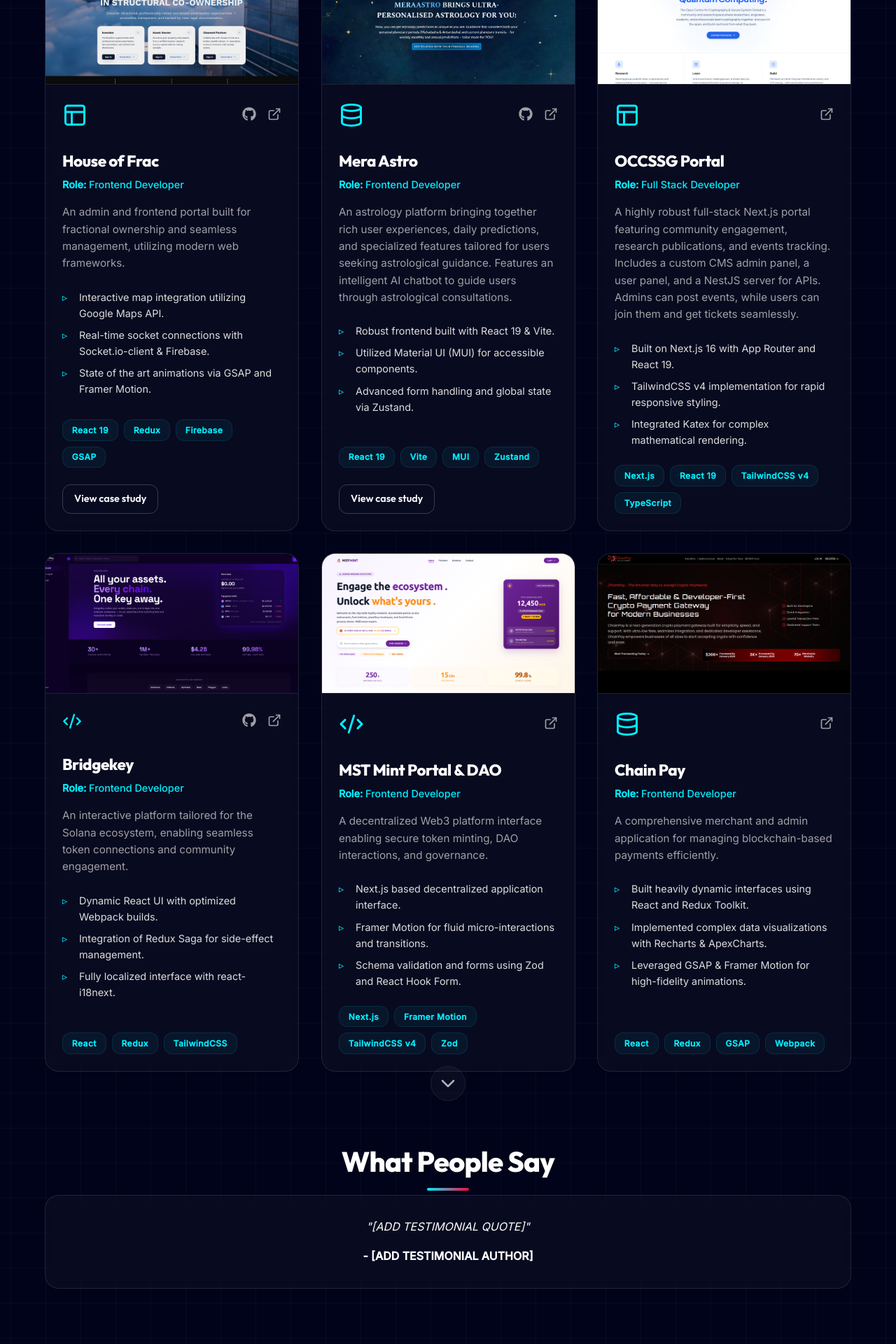
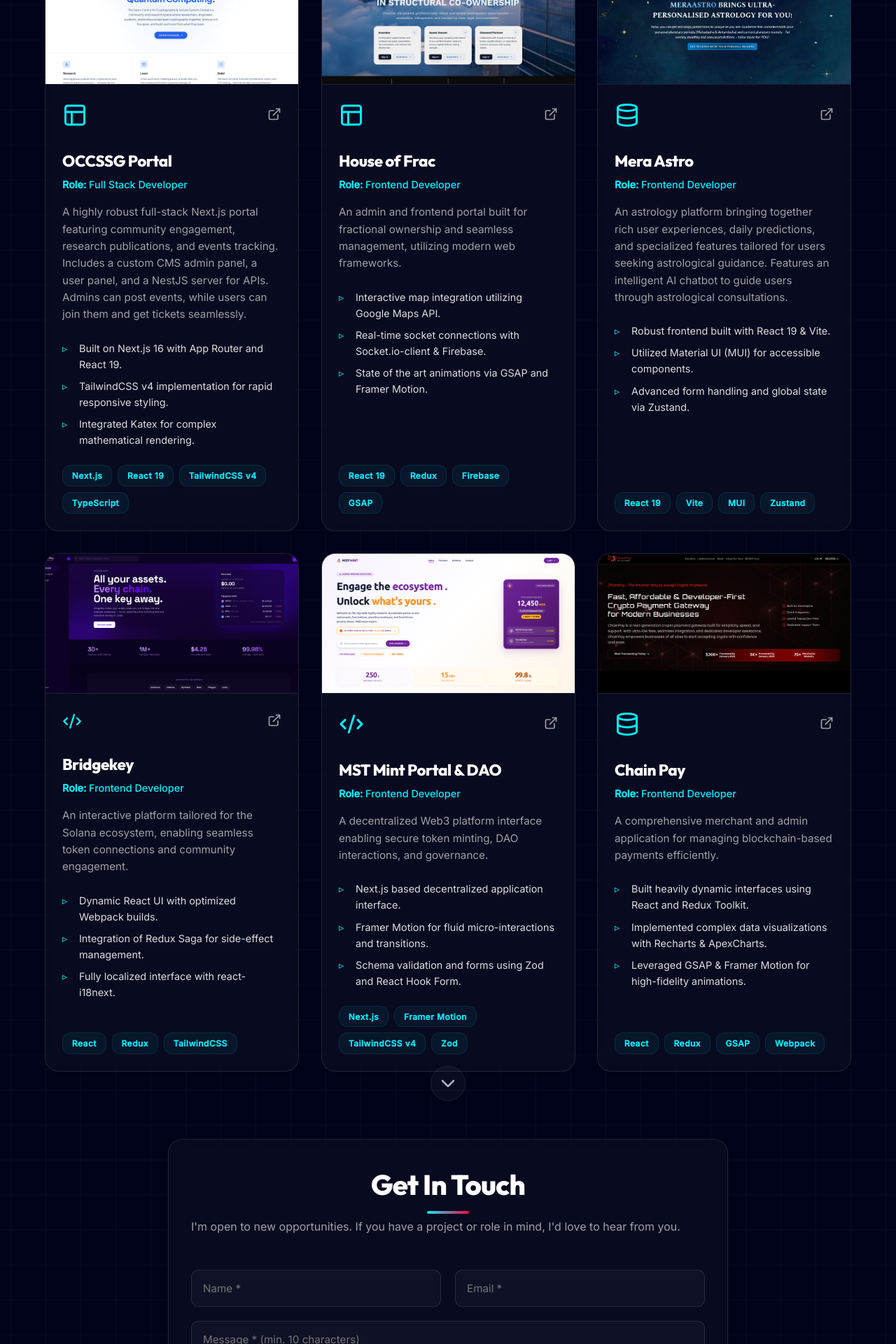
Before and after one commit to kirtikumar01/kirtikumar01.github.io, a Next.js app: page / in a window 1280 px wide. Shown: the part 5100-7020 px from the top of the page at 70% size. Built offline with nearby package versions, Linux system fonts and the light colour scheme; no server answers.

Commit message:
Remove case study/GitHub links, move OCCSSG to first, and remove testimonials

```diff
--- a/src/app/page.tsx
+++ b/src/app/page.tsx
@@ -628,83 +628,6 @@
             <div className={styles.projectsGrid}>
 
 
-              {/* House of Frac */}
-              <motion.div variants={fadeIn} style={{ height: "100%", display: "flex", flexDirection: "column" }}>
-                <TiltCard className={styles.projectCard}>
-                  <img src="/images/projects/house-of-frac.png" alt="House of Frac" className={styles.projectImage} style={{ objectPosition: "top" }} />
-                  <div className={styles.projectContent}>
-                    <div className={styles.projectHeader}>
-                      <motion.div variants={floatAnimation} initial="hidden" animate="visible" style={{ animationDelay: "0.8s" }}>
-                        <Layout className={styles.projectIcon} size={36} />
-                      </motion.div>
-                      <div className={styles.projectLinks}>
-                        {process.env.NODE_ENV !== "production" && (<a href="https://github.com/[ADD REPO]" target="_blank" rel="noopener noreferrer" className={styles.projectLink} title="GitHub Repository"><FaGithub size={20} /></a>)}
-                        {/* TODO: Replace staging URL with production URL */}
-                        <a href="https://staging.houseoffrac.com/" target="_blank" rel="noopener noreferrer" className={styles.projectLink} title="Live Site"><ExternalLink size={20} /></a>
-                      </div>
-                    </div>
-                    <h3 className={styles.projectTitle}>House of Frac</h3>
-                    <p className={styles.projectRole}><strong>Role:</strong> Frontend Developer</p>
-                    <p className={styles.projectDesc}>An admin and frontend portal built for fractional ownership and seamless management, utilizing modern web frameworks.</p>
-                    <ul className={styles.projectWorkings}>
-                      <li>Interactive map integration utilizing Google Maps API.</li>
-                      <li>Real-time socket connections with Socket.io-client & Firebase.</li>
-                      <li>State of the art animations via GSAP and Framer Motion.</li>
-                    </ul>
-                    <div className={styles.projectTechStack}>
-                      <span className={styles.techTag}>React 19</span>
-                      <span className={styles.techTag}>Redux</span>
-                      <span className={styles.techTag}>Firebase</span>
-                      <span className={styles.techTag}>GSAP</span>
-                    </div>
-                    {process.env.NODE_ENV !== "production" && (
-                      <div style={{ marginTop: "1.5rem" }}>
-                      <Link href="/projects/house-of-frac" className="btn-secondary" style={{ display: "inline-block", fontSize: "0.9rem", padding: "0.5rem 1rem" }}>View case study</Link>
-                    </div>
-                    )}
-                  </div>
-                </TiltCard>
-              </motion.div>
-
-
-              {/* Mera Astro */}
-              <motion.div variants={fadeIn} style={{ height: "100%", display: "flex", flexDirection: "column" }}>
-                <TiltCard className={styles.projectCard}>
-                  <img src="/images/projects/mera-astro.png" alt="Mera Astro" className={styles.projectImage} style={{ objectPosition: "top" }} />
-                  <div className={styles.projectContent}>
-                    <div className={styles.projectHeader}>
-                      <motion.div variants={floatAnimation} initial="hidden" animate="visible">
-                        <Database className={styles.projectIcon} size={36} />
-                      </motion.div>
-                      <div className={styles.projectLinks}>
-                        {process.env.NODE_ENV !== "production" && (<a href="https://github.com/[ADD REPO]" target="_blank" rel="noopener noreferrer" className={styles.projectLink} title="GitHub Repository"><FaGithub size={20} /></a>)}
-                        <a href="https://meraastro.com/" target="_blank" rel="noopener noreferrer" className={styles.projectLink} title="Live Site"><ExternalLink size={20} /></a>
-                      </div>
-                    </div>
-                    <h3 className={styles.projectTitle}>Mera Astro</h3>
-                    <p className={styles.projectRole}><strong>Role:</strong> Frontend Developer</p>
-                    <p className={styles.projectDesc}>An astrology platform bringing together rich user experiences, daily predictions, and specialized features tailored for users seeking astrological guidance. Features an intelligent AI chatbot to guide users through astrological consultations.</p>
-                    <ul className={styles.projectWorkings}>
-                      <li>Robust frontend built with React 19 & Vite.</li>
-                      <li>Utilized Material UI (MUI) for accessible components.</li>
-                      <li>Advanced form handling and global state via Zustand.</li>
-                    </ul>
-                    <div className={styles.projectTechStack}>
-                      <span className={styles.techTag}>React 19</span>
-                      <span className={styles.techTag}>Vite</span>
-                      <span className={styles.techTag}>MUI</span>
-                      <span className={styles.techTag}>Zustand</span>
-                    </div>
-                    {process.env.NODE_ENV !== "production" && (
-                      <div style={{ marginTop: "1.5rem" }}>
-                      <Link href="/projects/mera-astro" className="btn-secondary" style={{ display: "inline-block", fontSize: "0.9rem", padding: "0.5rem 1rem" }}>View case study</Link>
-                    </div>
-                    )}
-                  </div>
-                </TiltCard>
-              </motion.div>
-
-
               {/* OCCSSG Portal */}
               <motion.div variants={fadeIn} style={{ height: "100%", display: "flex", flexDirection: "column" }}>
                 <TiltCard className={styles.projectCard}>
@@ -735,6 +658,73 @@
               </motion.div>
 
 
+              {/* House of Frac */}
+              <motion.div variants={fadeIn} style={{ height: "100%", display: "flex", flexDirection: "column" }}>
+                <TiltCard className={styles.projectCard}>
+                  <img src="/images/projects/house-of-frac.png" alt="House of Frac" className={styles.projectImage} style={{ objectPosition: "top" }} />
+                  <div className={styles.projectContent}>
+                    <div className={styles.projectHeader}>
+                      <motion.div variants={floatAnimation} initial="hidden" animate="visible" style={{ animationDelay: "0.8s" }}>
+                        <Layout className={styles.projectIcon} size={36} />
+                      </motion.div>
+                      <div className={styles.projectLinks}>
+                        {/* TODO: Replace staging URL with production URL */}
+                        <a href="https://staging.houseoffrac.com/" target="_blank" rel="noopener noreferrer" className={styles.projectLink} title="Live Site"><ExternalLink size={20} /></a>
+                      </div>
+                    </div>
+                    <h3 className={styles.projectTitle}>House of Frac</h3>
+                    <p className={styles.projectRole}><strong>Role:</strong> Frontend Developer</p>
+                    <p className={styles.projectDesc}>An admin and frontend portal built for fractional ownership and seamless management, utilizing modern web frameworks.</p>
+                    <ul className={styles.projectWorkings}>
+                      <li>Interactive map integration utilizing Google Maps API.</li>
+                      <li>Real-time socket connections with Socket.io-client & Firebase.</li>
+                      <li>State of the art animations via GSAP and Framer Motion.</li>
+                    </ul>
+                    <div className={styles.projectTechStack}>
+                      <span className={styles.techTag}>React 19</span>
+                      <span className={styles.techTag}>Redux</span>
+                      <span className={styles.techTag}>Firebase</span>
+                      <span className={styles.techTag}>GSAP</span>
+                    </div>
+
+                  </div>
+                </TiltCard>
+              </motion.div>
+
+
+              {/* Mera Astro */}
+              <motion.div variants={fadeIn} style={{ height: "100%", display: "flex", flexDirection: "column" }}>
+                <TiltCard className={styles.projectCard}>
+                  <img src="/images/projects/mera-astro.png" alt="Mera Astro" className={styles.projectImage} style={{ objectPosition: "top" }} />
+                  <div className={styles.projectContent}>
+                    <div className={styles.projectHeader}>
+                      <motion.div variants={floatAnimation} initial="hidden" animate="visible">
+                        <Database className={styles.projectIcon} size={36} />
+                      </motion.div>
+                      <div className={styles.projectLinks}>
+                        <a href="https://meraastro.com/" target="_blank" rel="noopener noreferrer" className={styles.projectLink} title="Live Site"><ExternalLink size={20} /></a>
+                      </div>
+                    </div>
+                    <h3 className={styles.projectTitle}>Mera Astro</h3>
+                    <p className={styles.projectRole}><strong>Role:</strong> Frontend Developer</p>
+                    <p className={styles.projectDesc}>An astrology platform bringing together rich user experiences, daily predictions, and specialized features tailored for users seeking astrological guidance. Features an intelligent AI chatbot to guide users through astrological consultations.</p>
+                    <ul className={styles.projectWorkings}>
+                      <li>Robust frontend built with React 19 & Vite.</li>
+                      <li>Utilized Material UI (MUI) for accessible components.</li>
+                      <li>Advanced form handling and global state via Zustand.</li>
+                    </ul>
+                    <div className={styles.projectTechStack}>
+                      <span className={styles.techTag}>React 19</span>
+                      <span className={styles.techTag}>Vite</span>
+                      <span className={styles.techTag}>MUI</span>
+                      <span className={styles.techTag}>Zustand</span>
+                    </div>
+
+                  </div>
+                </TiltCard>
+              </motion.div>
+
+
               {/* Bridgekey */}
               <motion.div variants={fadeIn} style={{ height: "100%", display: "flex", flexDirection: "column" }}>
                 <TiltCard className={styles.projectCard}>
@@ -745,7 +735,6 @@
                         <Code2 className={styles.projectIcon} size={28} />
                       </motion.div>
                       <div className={styles.projectLinks}>
-                        {process.env.NODE_ENV !== "production" && (<a href="https://github.com/[ADD REPO]" target="_blank" rel="noopener noreferrer" className={styles.projectLink} title="GitHub Repository"><FaGithub size={20} /></a>)}
                         <a href="https://portfolio.bridgekey.io/" target="_blank" rel="noopener noreferrer" className={styles.projectLink} title="Live Site"><ExternalLink size={20} /></a>
                       </div>
                     </div>
@@ -839,19 +828,6 @@
           </motion.div>
         </section>
 
-
-        {/* Testimonials Section */}
-        {process.env.NODE_ENV !== "production" && (
-          <section id="testimonials" className={styles.section}>
-            <motion.div initial="hidden" whileInView="visible" viewport={{ once: true, margin: "-100px" }} variants={staggerContainer}>
-              <motion.h2 className={styles.sectionTitle} style={{ y: yBg }}>What People Say</motion.h2>
-              <div className="glass-panel" style={{ padding: "2rem", textAlign: "center" }}>
-                <p style={{ fontStyle: "italic", marginBottom: "1rem" }}>"[ADD TESTIMONIAL QUOTE]"</p>
-                <p><strong>- [ADD TESTIMONIAL AUTHOR]</strong></p>
-              </div>
-            </motion.div>
-          </section>
-        )}
 
         {/* Contact Section */}
         <section id="contact" className={`${styles.section} ${styles.contactSection}`}>
```
